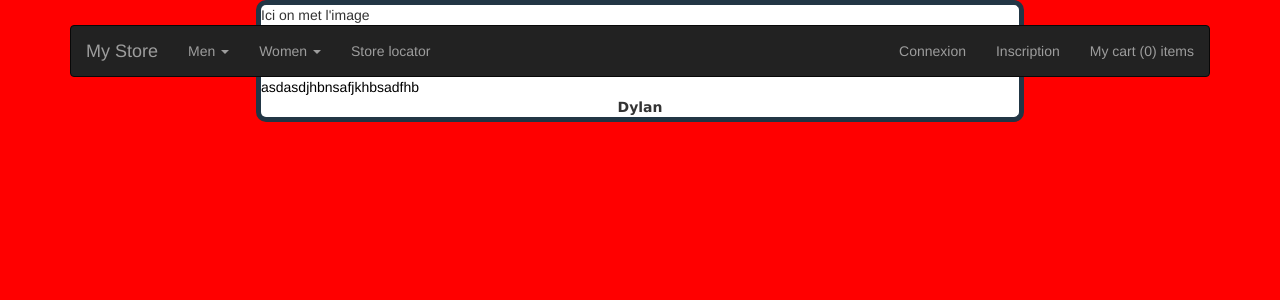
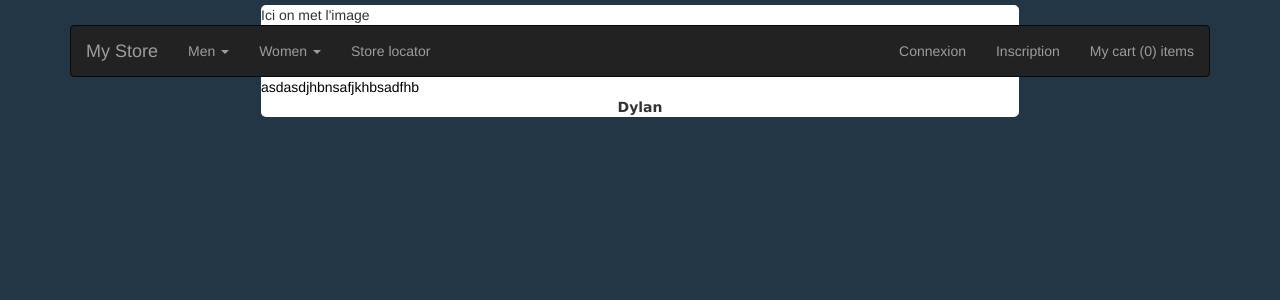
Before and after one commit to DylanWacker/projetstore, a PHP site: page /Pages/index.php in a window 1280 px wide. Shown: the top 300 px of the page. Run offline with PHP 8.4, Linux system fonts and the light colour scheme; grey boxes labelled with a size stand in for pictures from a placeholder-image service; some libraries are stand-ins or nearby versions.

Commit message:
Salut
Changement couleur site

```diff
--- a/ProjetStore/CSS/style.css
+++ b/ProjetStore/CSS/style.css
@@ -2,7 +2,7 @@
     width: 100%;
     height: 100%;
     display:block;
-    background-color: red;
+    background-color: #223645;
 }
 
 header {
@@ -22,7 +22,7 @@
     background-color: white;
     width: 60%;
     height: 68.5%;
-    //border-radius: 0px 0px 0px 0px;
+    border-radius: 0px 0px 0px 0px;
     display:block;
     overflow: auto;
     color:black;
```
